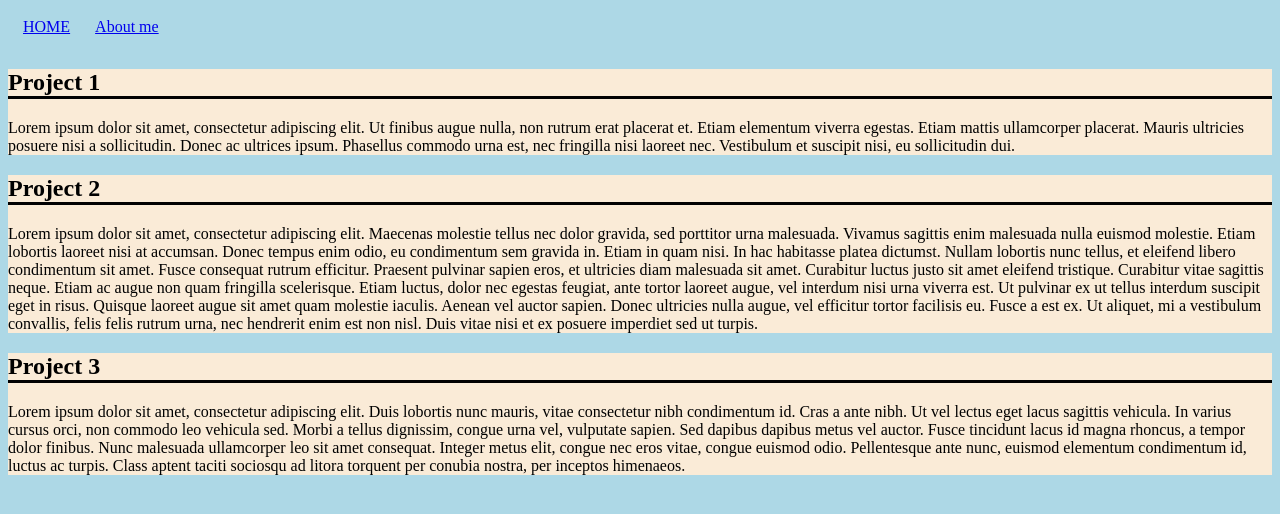
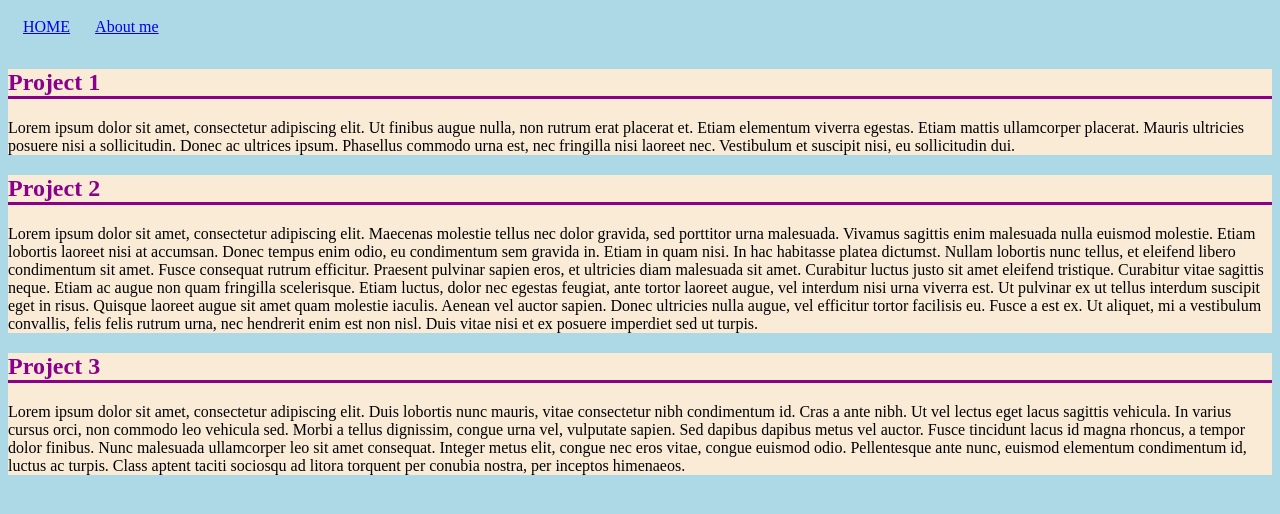
Before and after one commit to DarrenLewis13/My-website, a plain HTML site: page portfolio.html in a window 1280 px wide. Shown: the part 60-574 px from the top of the page. Drawn offline with Linux system fonts and the light colour scheme.

Commit message:
updated title color portfolio

```diff
--- a/portfolio.css
+++ b/portfolio.css
@@ -5,7 +5,8 @@ margin-top: 20px;}
 
 section{background-color: antiquewhite;}
 
-h2{border-bottom: solid;}
+h2{border-bottom: solid; color: darkmagenta;
+}
 
 .nav{display: flex; flex-direction: row;justify-content: left;
 }
```
